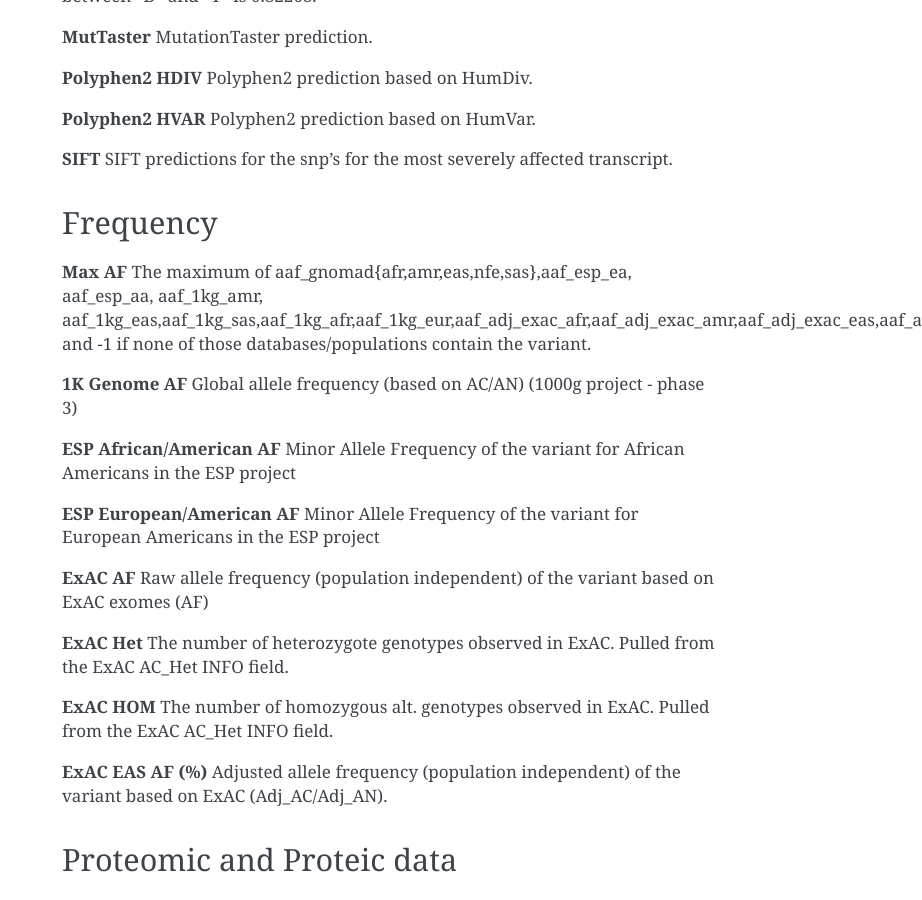
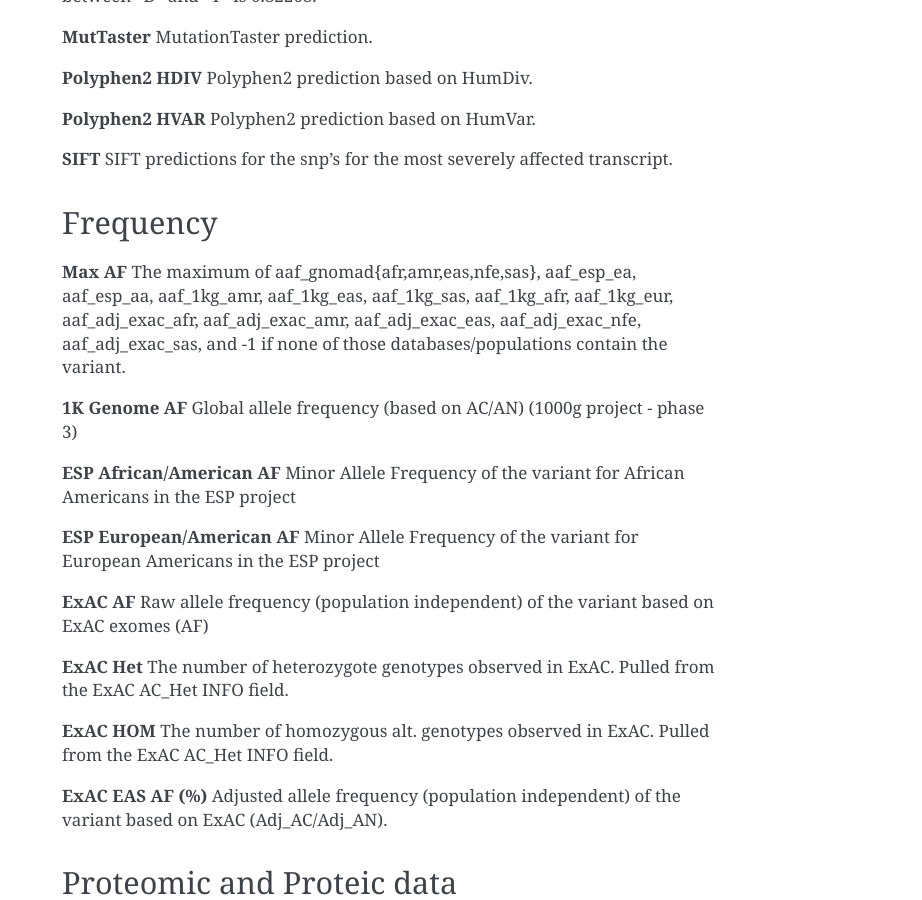
Before and after one commit to saraicarus/genomeup_doc, a Sphinx documentation site: the page built from source/annotation.rst, in a window 1280 px wide and 900 px high, scrolled down 1736 px. Shown: the whole window, without its empty margins (358-1280 px from the left). Built offline with Sphinx 7.4.7, drawn with Linux system fonts in a browser that asks for light colours.

```diff
--- a/source/annotation.rst
+++ b/source/annotation.rst
@@ -112,7 +112,7 @@ Frequency
 ~~~~~~~~~
 
 **Max AF**
-The maximum of aaf_gnomad{afr,amr,eas,nfe,sas},aaf_esp_ea, aaf_esp_aa, aaf_1kg_amr, aaf_1kg_eas,aaf_1kg_sas,aaf_1kg_afr,aaf_1kg_eur,aaf_adj_exac_afr,aaf_adj_exac_amr,aaf_adj_exac_eas,aaf_adj_exac_nfe,aaf_adj_exac_sas. and -1 if none of those databases/populations contain the variant.
+The maximum of  aaf_gnomad{afr,amr,eas,nfe,sas}, aaf_esp_ea, aaf_esp_aa, aaf_1kg_amr, aaf_1kg_eas, aaf_1kg_sas, aaf_1kg_afr, aaf_1kg_eur, aaf_adj_exac_afr, aaf_adj_exac_amr, aaf_adj_exac_eas, aaf_adj_exac_nfe, aaf_adj_exac_sas, and -1 if none of those databases/populations contain the variant.
 
 **1K Genome AF**
 Global allele frequency (based on AC/AN) (1000g project - phase 3)
```
